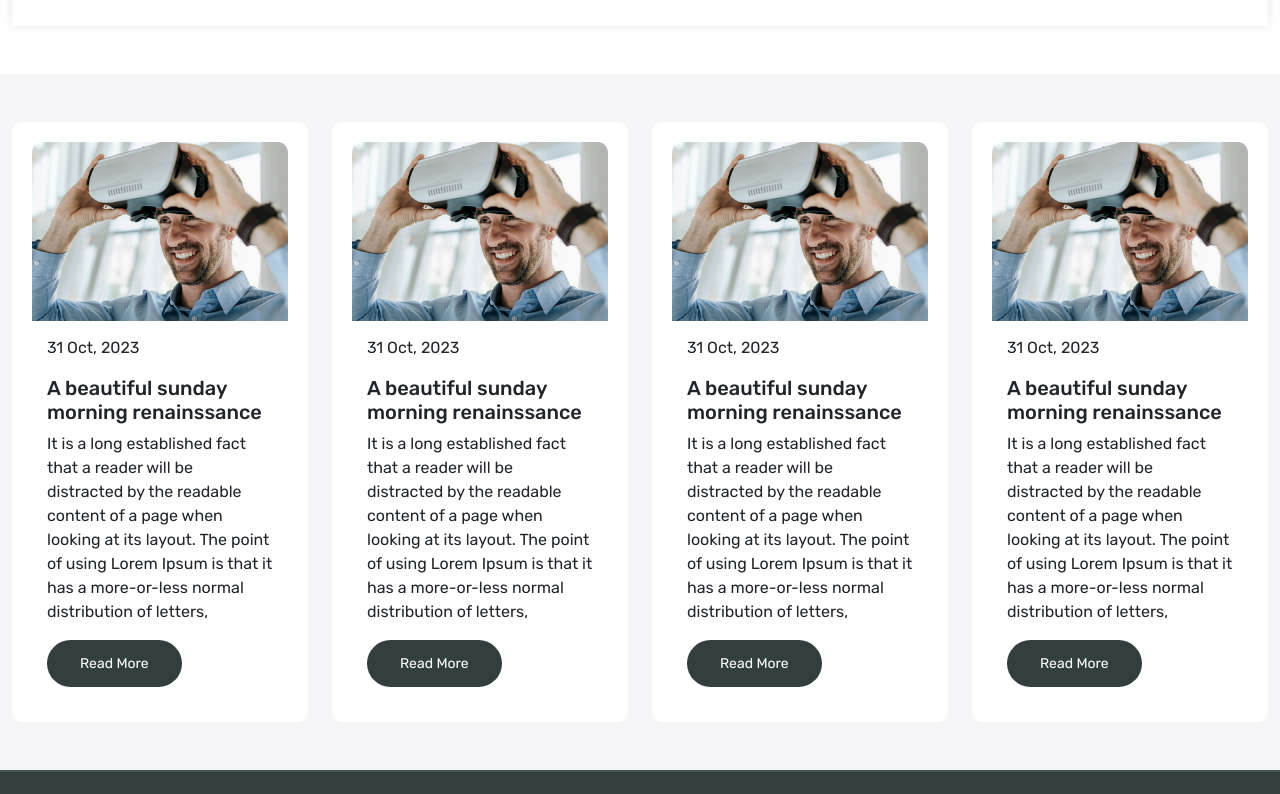
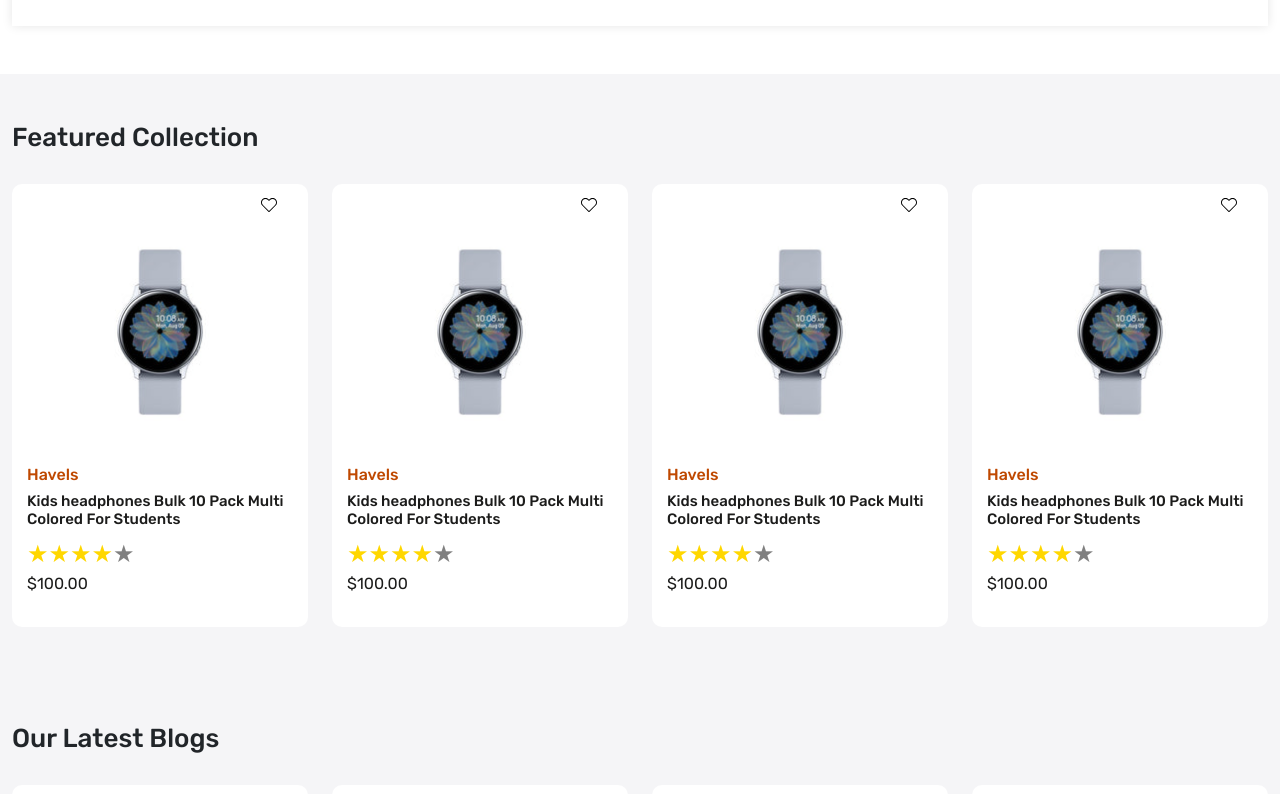
Before and after one commit to codingprojectguy/Nathan-Tech, a React (Create React App) app: page / in a window 1280 px wide. Shown: the part 1460-2254 px from the top of the page. Built offline with nearby package versions, Linux system fonts and the light colour scheme.

Commit message:
build Featured Collection

```diff
--- a/package.json
+++ b/package.json
@@ -11,6 +11,7 @@
     "react-dom": "^18.2.0",
     "react-fast-marquee": "^1.6.2",
     "react-icons": "^4.11.0",
+    "react-rating-stars-component": "^2.2.0",
     "react-redux": "^8.1.3",
     "react-router-dom": "^6.17.0",
     "react-scripts": "5.0.1",
--- a/src/App.css
+++ b/src/App.css
@@ -11,7 +11,17 @@
   --color-bf4800: #bf4800;
   --color-f5f5f7: #f5f5f7;
   --color-ededed: #ededed;
+  --color-777777: #777777;
+  --color-1c1c1b: #1c1c1b;
 }
+
+.section-heading {
+  font-size: 26px;
+  line-height: 32px;
+  font-weight: 500;
+  margin-bottom: 30px;
+}
+
 .card-wrapper {
   background-color: white;
   box-shadow: 0 0 10px #0000001a;
@@ -235,3 +245,80 @@
 .blog-content {
   padding: 15px;
 }
+
+.blog-content p.date {
+  font-size: 13px;
+  color: var(--color-777777);
+  font-weight: 400;
+  letter-spacing: 0;
+  line-height: 24px;
+  padding: 0;
+  text-transform: uppercase;
+}
+
+.blog-content h5 {
+  font-size: 18px;
+  color: var(--color-131921);
+}
+
+.blog-content p.desc {
+  font-size: 13px;
+  line-height: 22px;
+  color: var(--color-777777);
+}
+/*
+product card */
+
+.product-card {
+  padding: 15px;
+  background-color: white;
+  border-radius: 10px;
+  overflow: hidden;
+}
+.product-card .product-image img {
+  object-fit: contain;
+  transition: 0.6s;
+}
+
+.product-card:hover .product-image > img:nth-child(1) {
+  display: none;
+  transition: 0.6s;
+}
+
+.product-card:hover .product-image > img:nth-child(2) {
+  display: block;
+  transition: 0.6s;
+}
+.product-card .product-image > img:nth-child(2) {
+  display: none;
+  transition: 0.6s;
+}
+.product-card:hover .action-bar {
+  right: 29px;
+}
+
+.product-card .product-details {
+  color: var(--color-bf4800);
+  font-size: 13px;
+}
+
+.product-card .product-details h5 {
+  font-size: 15px;
+  color: var(--color-1c1c1b);
+}
+
+.product-card .product-details p.price {
+  font-size: 16px;
+  color: var(--color-1c1c1b);
+}
+
+.action-bar {
+  top: 10%;
+  right: -23px;
+  transition: 0.3s;
+}
+
+.wishlist-icon {
+  top: 2%;
+  right: 31px;
+}
--- /dev/null
+++ b/src/components/ProductCard.js
@@ -0,0 +1,53 @@
+import React from "react";
+import ReactStars from "react-rating-stars-component";
+import { Link } from "react-router-dom";
+
+const ProductCard = () => {
+  return (
+    <div className="col-3">
+      <div className="product-card position-relative">
+        <div className="wishlist-icon position-absolute">
+          <Link>
+            <img src="images/wish.svg" alt="wishlist" />
+          </Link>
+        </div>
+        <div className="product-image">
+          <img src="images/watch.jpg" className="img-fluid" alt="product" />
+          <img src="images/watch1.jpg" className="img-fluid" alt="product" />
+          <div>
+            <div className="product-details">
+              <h6 className="brand">Havels</h6>
+              <h5 className="product-title">
+                Kids headphones Bulk 10 Pack Multi Colored For Students
+              </h5>
+              <ReactStars
+                count={5}
+                size={24}
+                value="4.5"
+                edit={false}
+                activeColor="#ffd700"
+              />
+              <p className="price">$100.00</p>
+            </div>
+          </div>
+        </div>
+        <div className="action-bar position-absolute">
+          <div className="d-flex flex-column gap-15">
+            <Link>
+              <img src="images/prodcompare.svg" alt="compare" />
+            </Link>
+            <Link>
+              <img src="images/view.svg" alt="view" />
+            </Link>
+
+            <Link>
+              <img src="images/add-cart.svg" alt="add cart" />
+            </Link>
+          </div>
+        </div>
+      </div>
+    </div>
+  );
+};
+
+export default ProductCard;
--- a/src/pages/Home.js
+++ b/src/pages/Home.js
@@ -2,6 +2,7 @@
 import { Link } from "react-router-dom";
 import Marquee from "react-fast-marquee";
 import BlogCard from "../components/BlogCard";
+import ProductCard from "../components/ProductCard";
 
 const Home = () => {
   return (
@@ -251,9 +252,26 @@
           </div>
         </div>
       </section>
+      <section className="featured-wrapper py-5 home-wrapper-2">
+        <div className="container-xxl">
+          <div className="row">
+            <div className="col-12">
+              <h3 className="section-heading">Featured Collection</h3>
+            </div>
+            <ProductCard />
+            <ProductCard />
+            <ProductCard />
+            <ProductCard />
+          </div>
+        </div>
+      </section>
+
       <section className="blog-wrapper py-5 home-wrapper-2">
         <div className="container-xxl">
           <div className="row">
+            <div className="col-12">
+              <h3 className="section-heading">Our Latest Blogs</h3>
+            </div>
             <BlogCard />
             <BlogCard />
             <BlogCard />
```
Also changed, not shown: public/images/watch1.jpg (added), 1 other file (tests, documents, lock files or other folders).
